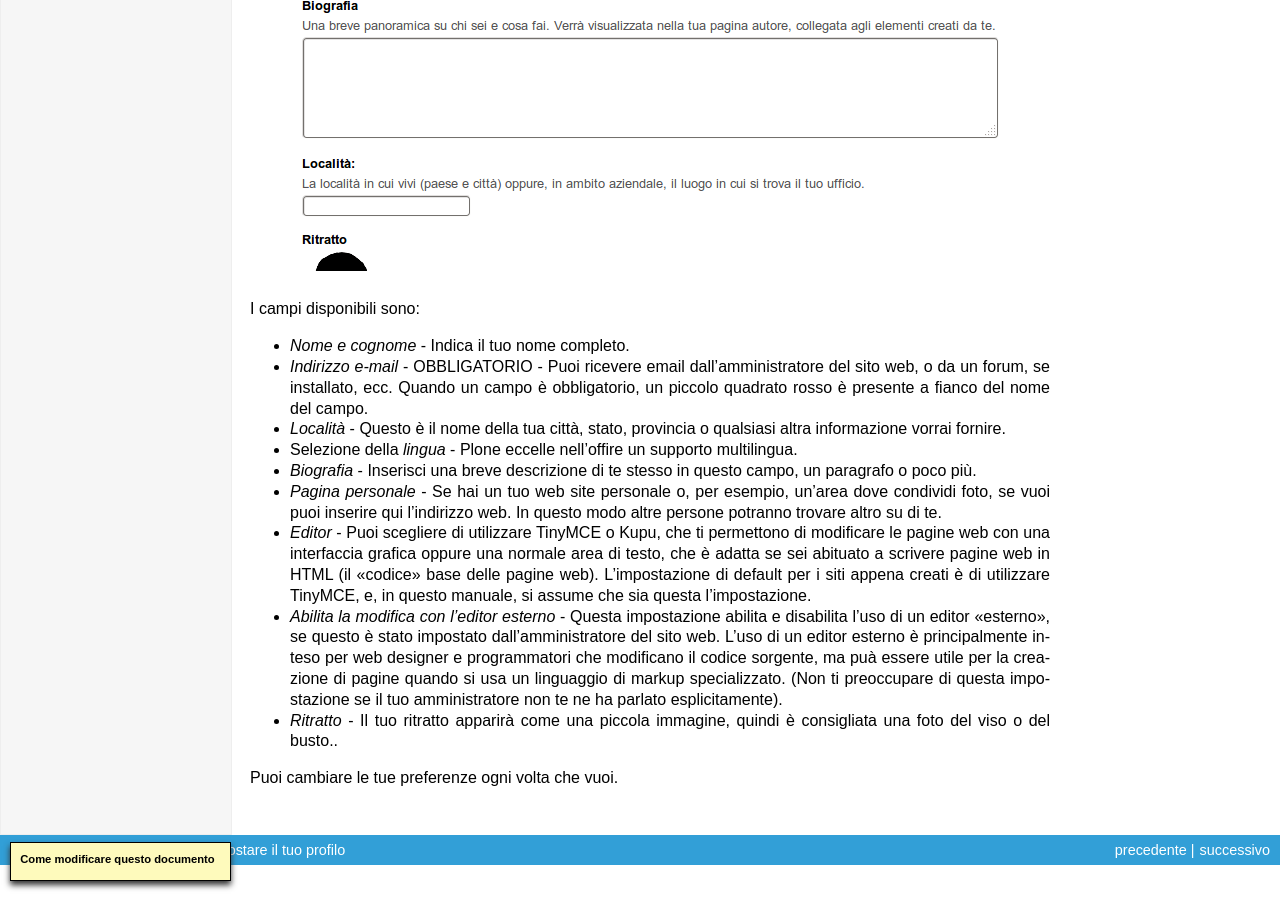
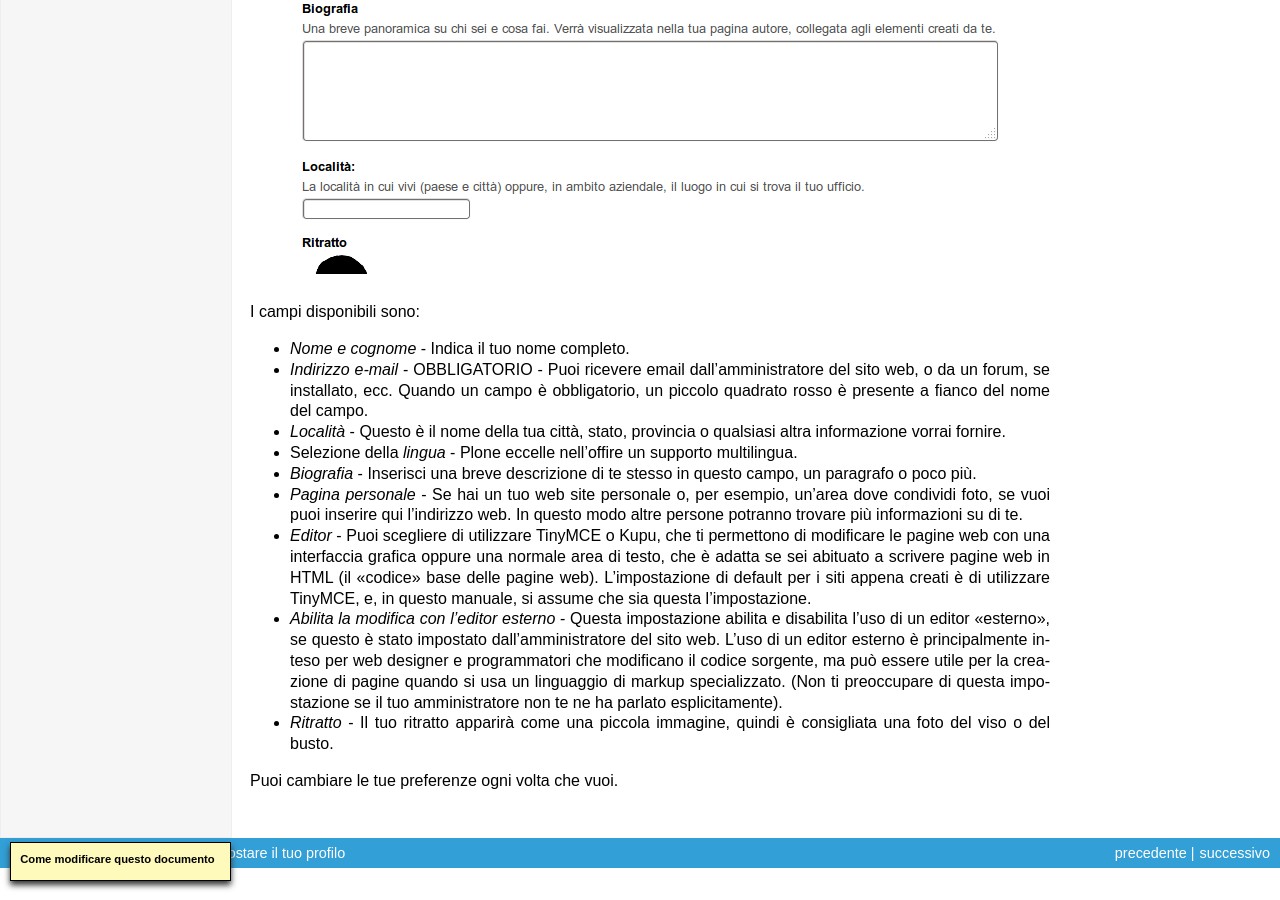
Before and after one commit to plone-it/collective.italiandocumentation, a Sphinx documentation site: the page built from source/introduction/setting-your-preferences.rst, in a window 1280 px wide and 900 px high, scrolled down 1168 px. Built offline with Sphinx 7.4.7, drawn with Linux system fonts in a browser that asks for light colours; pages that are not in the unit, such as notebooks, are missing from menus; some of the changed lines change nothing that is shown; some of the changed text lies outside the part shown.

Commit message:
revisionato.

```diff
--- a/source/introduction/setting-your-preferences.rst
+++ b/source/introduction/setting-your-preferences.rst
@@ -4,13 +4,13 @@
 :Data: 27-11-2012
 :Traduzione: Massimo Azzolini
 :Impaginazione: Massimo Azzolini
-:Revisione:
+:Revisione: Maurizio Delmonte [1-5-2013]
 
 Una volta autenticato in un sito web Plone, puoi cambiare il tuo profilo
 personale indicando informazioni circa la tua identità e scegliere le
 impostazioni del sito web.
 
-Il tuo nome completo viene indicato nell'angolo in alto a destra dello
+Il tuo nome completo viene mostrato nell'angolo in alto a destra dello
 schermo. Clicca sul tuo nome per aprire il menù a discesa, quindi clicca
 il link *Dashboard* per entrare nella tua area personale:
 
@@ -25,11 +25,11 @@
    :alt:
 
 La prima volta che ti autentichi, la dashboard sarà vuota come indica il
-messaggio di Info. Le **portlet** sono specifiche viste di vari tipi di
-contenuto. Puoi scegliere quale vuoi vedere nella tua dashboard cliccando
+messaggio di Info. Le **portlet** sono specifiche "viste" di vari tipi di
+contenuto. Puoi scegliere quali vedere nella tua dashboard cliccando
 sul tab *modifica*, ma ci arriveremo in un secondo.
 
-Prima di tutto, diamo un occhiata al link *Preferenze personali*, nel menù a discesa di
+Prima di tutto, diamo un'occhiata al link *Preferenze personali*, nel menù di
 cui parlavamo prima, che ti porterà alla modifica del tuo profilo:
 
 .. figure:: ../_static/dashboardpersonalprefs.png
@@ -50,7 +50,7 @@
    campo, un paragrafo o poco più.
 -  *Pagina personale* - Se hai un tuo web site personale o, per esempio,
    un'area dove condividi foto, se vuoi puoi inserire qui l'indirizzo web.
-   In questo modo altre persone potranno trovare altro su di te.
+   In questo modo altre persone potranno trovare più informazioni su di te.
 -  *Editor* - Puoi scegliere di utilizzare TinyMCE o Kupu, che ti permettono
    di modificare le pagine web con una interfaccia grafica oppure una normale
    area di testo, che è adatta se sei abituato a scrivere pagine web in HTML
@@ -61,10 +61,10 @@
    e disabilita l'uso di un editor "esterno", se questo è stato impostato
    dall'amministratore del sito web. L'uso di un editor esterno è principalmente
    inteso per web designer e programmatori che modificano il codice sorgente, ma
-   puà essere utile per la creazione di pagine quando si usa un linguaggio di
+   può essere utile per la creazione di pagine quando si usa un linguaggio di
    markup specializzato. (Non ti preoccupare di questa impostazione se il tuo
    amministratore non te ne ha parlato esplicitamente).
 -  *Ritratto* - Il tuo ritratto apparirà come una piccola immagine, quindi è
-   consigliata una foto del viso o del busto..
+   consigliata una foto del viso o del busto.
 
 Puoi cambiare le tue preferenze ogni volta che vuoi.
```
